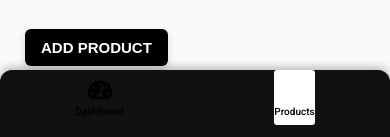
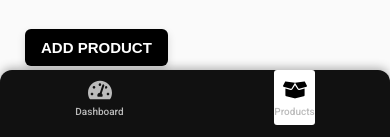
Before and after one commit to ay30bg/sntfrncs-admin, a React (Create React App) app: page /products in a window 390 px wide. Shown: the part 704-841 px from the top of the page. Built offline with nearby package versions, Linux system fonts and the light colour scheme; no server answers.

Commit message:
Update admin.css

```diff
--- a/src/styles/admin.css
+++ b/src/styles/admin.css
@@ -450,7 +450,7 @@ body {
     text-decoration: none;
     padding: 8px 0;
     gap: 4px;
-    color: #000;
+    color: #bbb;
     font-size: 12px;
     transition: color 0.3s, transform 0.2s;
     position: relative;
@@ -458,23 +458,23 @@ body {
 
   .sidebar a .icon {
     font-size: 24px;
-    color: #000;
+    color: #bbb;
     transition: color 0.3s;
   }
 
   .sidebar a .label {
     font-size: 10px;
-    color: #000;
+    color: #bbb;
   }
 
   .sidebar a.active,
   .sidebar a:hover {
-    color: #fff;
+    color: #000;
   }
 
   .sidebar a.active .icon,
   .sidebar a:hover .icon {
-    color: #fff;
+    color: #000;
   }
 
   /* Active indicator circle */
```
